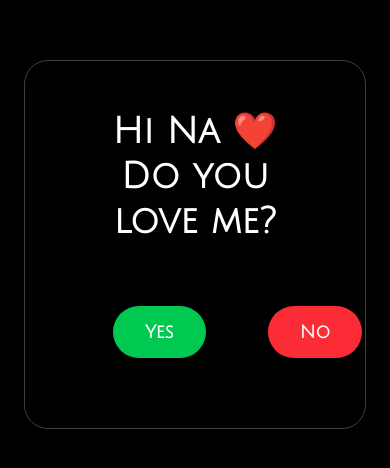
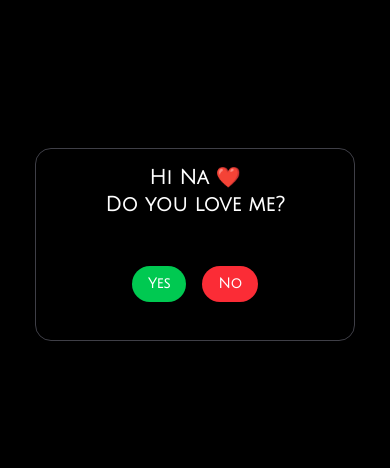
Before and after one commit to raselrzl/rsl, a Next.js app: page / in a window 390 px wide. Shown: the part 178-646 px from the top of the page. Built offline with nearby package versions, Linux system fonts and the light colour scheme.

Commit message:
first commi

```diff
--- a/app/page.tsx
+++ b/app/page.tsx
@@ -1,46 +1,59 @@
 "use client";
 
-import { useState } from "react";
+import { useState, useRef, useEffect } from "react";
 import Image from "next/image";
 import { motion, AnimatePresence } from "framer-motion";
 
 export default function Home() {
-  const [noPos1, setNoPos1] = useState({ x: 120, y: 0 });
-  const [noPos2, setNoPos2] = useState({ x: 120, y: 0 });
-
+  const [noPos1, setNoPos1] = useState({ x: 0, y: 0 });
+  const [noPos2, setNoPos2] = useState({ x: 0, y: 0 });
   const [showPopup, setShowPopup] = useState(false);
   const [step, setStep] = useState(1);
 
-  // Card dimensions (approx) to keep No button inside
-  const cardWidth = 420;
-  const cardHeight = 80;
+  const cardRef = useRef<HTMLDivElement>(null);
+  const btnRef1 = useRef<HTMLButtonElement>(null);
+  const btnRef2 = useRef<HTMLButtonElement>(null);
 
-  const buttonWidth = 100; // approximate button width
-  const buttonHeight = 40; // approximate button height
+  // Function to safely move No button inside card
+  const moveNo = (setPos: Function, btnRef: any) => {
+    if (!cardRef.current || !btnRef.current) return;
 
-  const randomInsideCard = () => ({
-    x: Math.random() * (cardWidth - buttonWidth) - (cardWidth / 2 - buttonWidth / 2),
-    y: Math.random() * (cardHeight - buttonHeight) - (cardHeight / 2 - buttonHeight / 2),
-  });
+    const cardRect = cardRef.current.getBoundingClientRect();
+    const btnRect = btnRef.current.getBoundingClientRect();
 
-  const moveNo1 = () => setNoPos1(randomInsideCard());
-  const moveNo2 = () => setNoPos2(randomInsideCard());
+    const maxX = cardRect.width - btnRect.width;
+    const maxY = cardRect.height - btnRect.height;
+
+    // Random position inside card, centered
+    const x = Math.random() * maxX - maxX / 2;
+    const y = Math.random() * maxY - maxY / 2;
+
+    setPos({ x, y });
+  };
+
+  // Ensure initial positions are 0,0 (centered) after first render
+  useEffect(() => {
+    setNoPos1({ x: 0, y: 0 });
+    setNoPos2({ x: 0, y: 0 });
+  }, []);
 
   return (
-    <div className="flex min-h-screen items-center justify-center bg-black text-white font-julius p-6">
+    <div className="flex min-h-screen items-center justify-center bg-black text-white font-julius p-2 sm:p-6">
 
       {/* CARD */}
       <motion.div
+        ref={cardRef}
         initial={{ scale: 0.8, opacity: 0 }}
         animate={{ scale: 1, opacity: 1 }}
         transition={{ duration: 0.6 }}
-        className="border border-zinc-700 rounded-3xl shadow-2xl p-12 text-center space-y-10 relative overflow-hidden max-w-3xl"
+        className="border border-zinc-700 rounded-2xl shadow-2xl p-4 sm:p-8 text-center space-y-6 sm:space-y-10 relative overflow-hidden min-w-80 max-w-3xl"
       >
-        <h1 className="text-4xl sm:text-5xl font-bold leading-tight">
+        <h1 className="text-xl sm:text-4xl font-bold leading-snug sm:leading-tight">
           Hi Na ❤️ <br /> Do you love me?
         </h1>
 
-        <div className="relative h-24 flex items-center justify-center">
+        {/* Initial Yes / No buttons centered flex row */}
+        <div className="relative h-20 flex items-center justify-center gap-4">
 
           {/* YES */}
           <button
@@ -48,18 +61,19 @@ export default function Home() {
               setShowPopup(true);
               setStep(1);
             }}
-            className="absolute left-10 px-8 py-3 rounded-full bg-green-500 hover:bg-green-600 text-white text-lg font-semibold"
+            className="px-4 sm:px-8 py-2 sm:py-3 rounded-full bg-green-500 hover:bg-green-600 text-sm sm:text-lg font-semibold"
           >
             Yes
           </button>
 
-          {/* NO (always inside the card) */}
+          {/* NO (always inside card) */}
           <motion.button
+            ref={btnRef1}
             animate={{ x: noPos1.x, y: noPos1.y }}
             transition={{ type: "spring", stiffness: 300, damping: 15 }}
-            onMouseEnter={moveNo1}
-            onMouseMove={moveNo1}
-            className="absolute px-8 py-3 rounded-full bg-red-500 text-white text-lg font-semibold"
+            onMouseEnter={() => moveNo(setNoPos1, btnRef1)}
+            onMouseMove={() => moveNo(setNoPos1, btnRef1)}
+            className="px-4 sm:px-8 py-2 sm:py-3 rounded-full bg-red-500 text-sm sm:text-lg font-semibold"
           >
             No
           </motion.button>
@@ -76,8 +90,7 @@ export default function Home() {
             exit={{ opacity: 0 }}
             className="fixed inset-0 flex items-center justify-center bg-black/90 z-50"
           >
-
-            {/* FIREWORKS BACKGROUND */}
+            {/* Fireworks */}
             {step === 1 && (
               <Image
                 src="/fireworks1.gif"
@@ -86,7 +99,6 @@ export default function Home() {
                 className="object-cover opacity-70"
               />
             )}
-
             {step === 2 && (
               <Image
                 src="/fireworks.gif"
@@ -100,41 +112,38 @@ export default function Home() {
               initial={{ scale: 0.6, opacity: 0 }}
               animate={{ scale: 1, opacity: 1 }}
               transition={{ duration: 0.4 }}
-              className="relative z-10 bg-zinc-900 border border-zinc-700 rounded-3xl p-12 text-center shadow-2xl w-105"
+              className="relative z-10 bg-zinc-900 border border-zinc-700 rounded-2xl p-4 sm:p-12 text-center shadow-2xl w-80 sm:w-105"
             >
-
               {/* STEP 1 */}
               {step === 1 && (
                 <>
-                  <h2 className="text-4xl font-bold text-pink-400 mb-6">
+                  <h2 className="text-xl sm:text-4xl font-bold text-pink-400 mb-4 sm:mb-6">
                     ❤️ She Said YES ❤️
                   </h2>
-
-                  <p className="text-xl mb-8">
+                  <p className="text-sm sm:text-xl mb-4 sm:mb-8">
                     Na loves you 🎆
                   </p>
-
-                  <h3 className="text-2xl font-semibold mb-8">
+                  <h3 className="text-base sm:text-2xl font-semibold mb-4 sm:mb-8">
                     Will you love me forever?
                   </h3>
-
-                  <div className="relative h-20 flex items-center justify-center">
+                  <div className="relative h-16 sm:h-20 flex items-center justify-center gap-4">
 
                     {/* YES */}
                     <button
                       onClick={() => setStep(2)}
-                      className="absolute left-10 px-6 py-2 rounded-full bg-green-500 hover:bg-green-600"
+                      className="px-3 sm:px-6 py-1 sm:py-2 rounded-full bg-green-500 hover:bg-green-600 text-sm sm:text-base"
                     >
                       Yes
                     </button>
 
                     {/* NO */}
                     <motion.button
+                      ref={btnRef2}
                       animate={{ x: noPos2.x, y: noPos2.y }}
                       transition={{ type: "spring", stiffness: 300, damping: 15 }}
-                      onMouseEnter={moveNo2}
-                      onMouseMove={moveNo2}
-                      className="absolute px-6 py-2 rounded-full bg-red-500"
+                      onMouseEnter={() => moveNo(setNoPos2, btnRef2)}
+                      onMouseMove={() => moveNo(setNoPos2, btnRef2)}
+                      className="px-3 sm:px-6 py-1 sm:py-2 rounded-full bg-red-500 text-sm sm:text-base"
                     >
                       No
                     </motion.button>
@@ -150,29 +159,25 @@ export default function Home() {
                   animate={{ scale: 1.1, opacity: 1 }}
                   transition={{ duration: 0.5 }}
                 >
-                  <h2 className="text-4xl font-bold text-green-400 mb-4">
+                  <h2 className="text-xl sm:text-4xl font-bold text-green-400 mb-4">
                     🎆 Yaaaa! 🎆
                   </h2>
-
-                  <p className="text-2xl">
+                  <p className="text-base sm:text-2xl">
                     She loves me forever ❤️🔥
                   </p>
-
                   <motion.div
                     animate={{ y: [0, -10, 0] }}
                     transition={{ repeat: Infinity, duration: 1 }}
-                    className="text-6xl mt-6"
+                    className="text-4xl sm:text-6xl mt-4 sm:mt-6"
                   >
                     ❤️‍🔥❤️‍🔥❤️‍🔥
                   </motion.div>
                 </motion.div>
               )}
-
             </motion.div>
           </motion.div>
         )}
       </AnimatePresence>
-
     </div>
   );
 }
```
